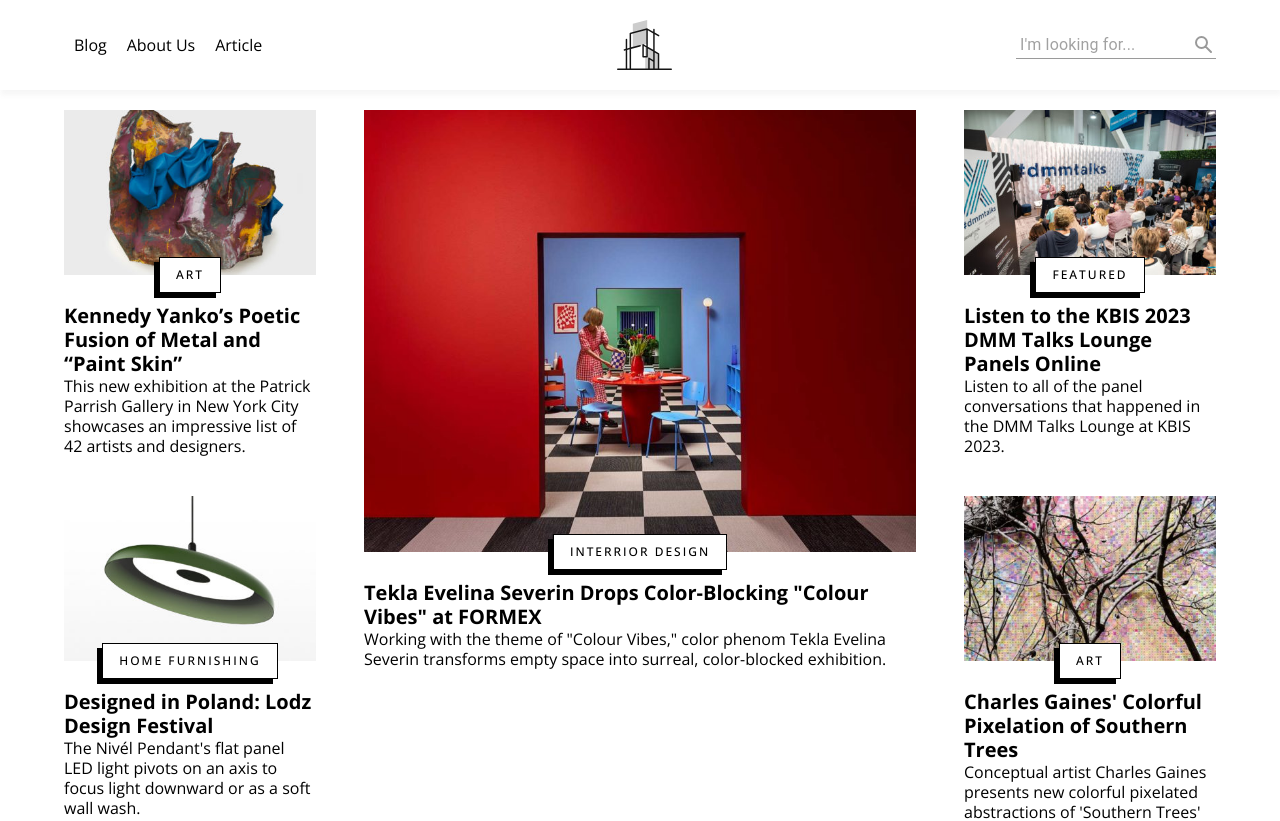
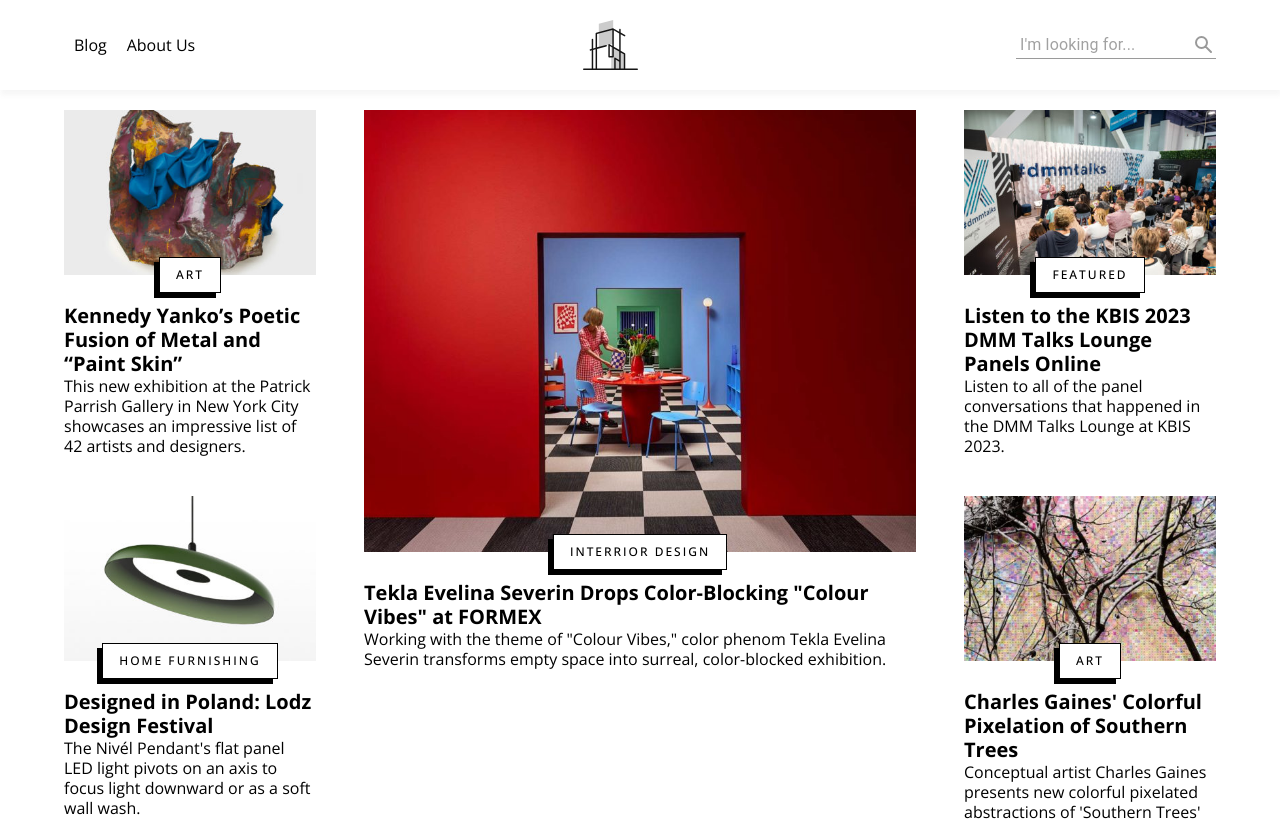
Before and after one commit to tetiana-kozak/design-blog, a React (Create React App) app: page / in a window 1280 px wide. Shown: the top 821 px of the page. Built offline with nearby package versions, Linux system fonts and the light colour scheme.

Commit message:
ref: delete article link in menu

```diff
--- a/src/components/Menu/Menu.tsx
+++ b/src/components/Menu/Menu.tsx
@@ -8,7 +8,6 @@ const Menu = (props: Props) => {
       <ul className="menu-list">
         <MenuItem to="/blog">Blog</MenuItem>
         <MenuItem to="/about-us">About Us</MenuItem>
-        <MenuItem to="/article">Article</MenuItem>
       </ul>
     </nav>
   )
--- a/src/container/App/App.tsx
+++ b/src/container/App/App.tsx
@@ -20,7 +20,6 @@ const App = (props: Props) => {
             <Route path="/" element={<Home />} />
             <Route path="/blog" element={<Blog />} />
             <Route path="/about-us" element={<AboutUs />} />
-            <Route path="/article" element={<ArticlePage />} />
             <Route path="/blog/:id" element={<ArticlePage />} />
           </Routes>
         </Container>
```
